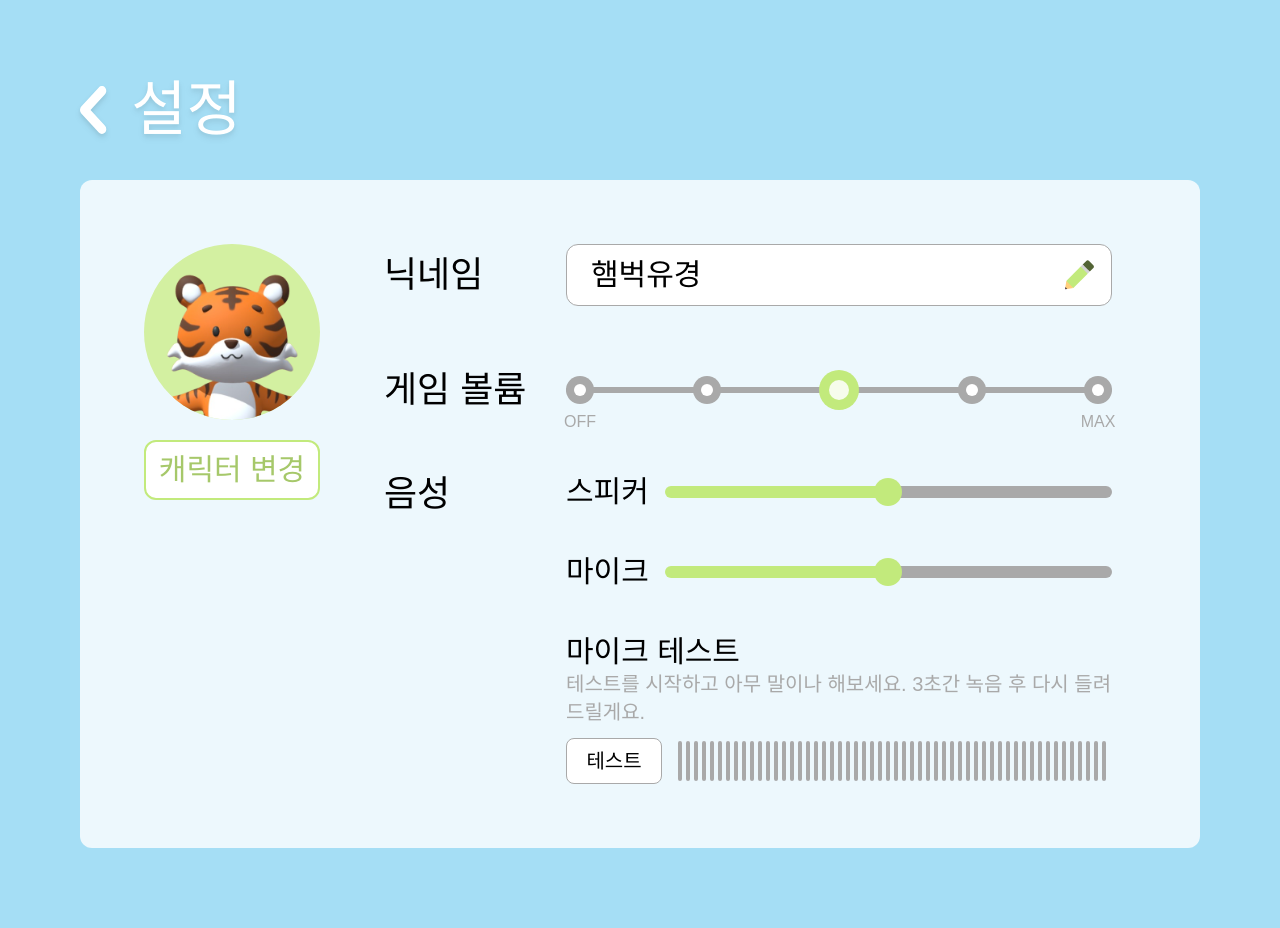
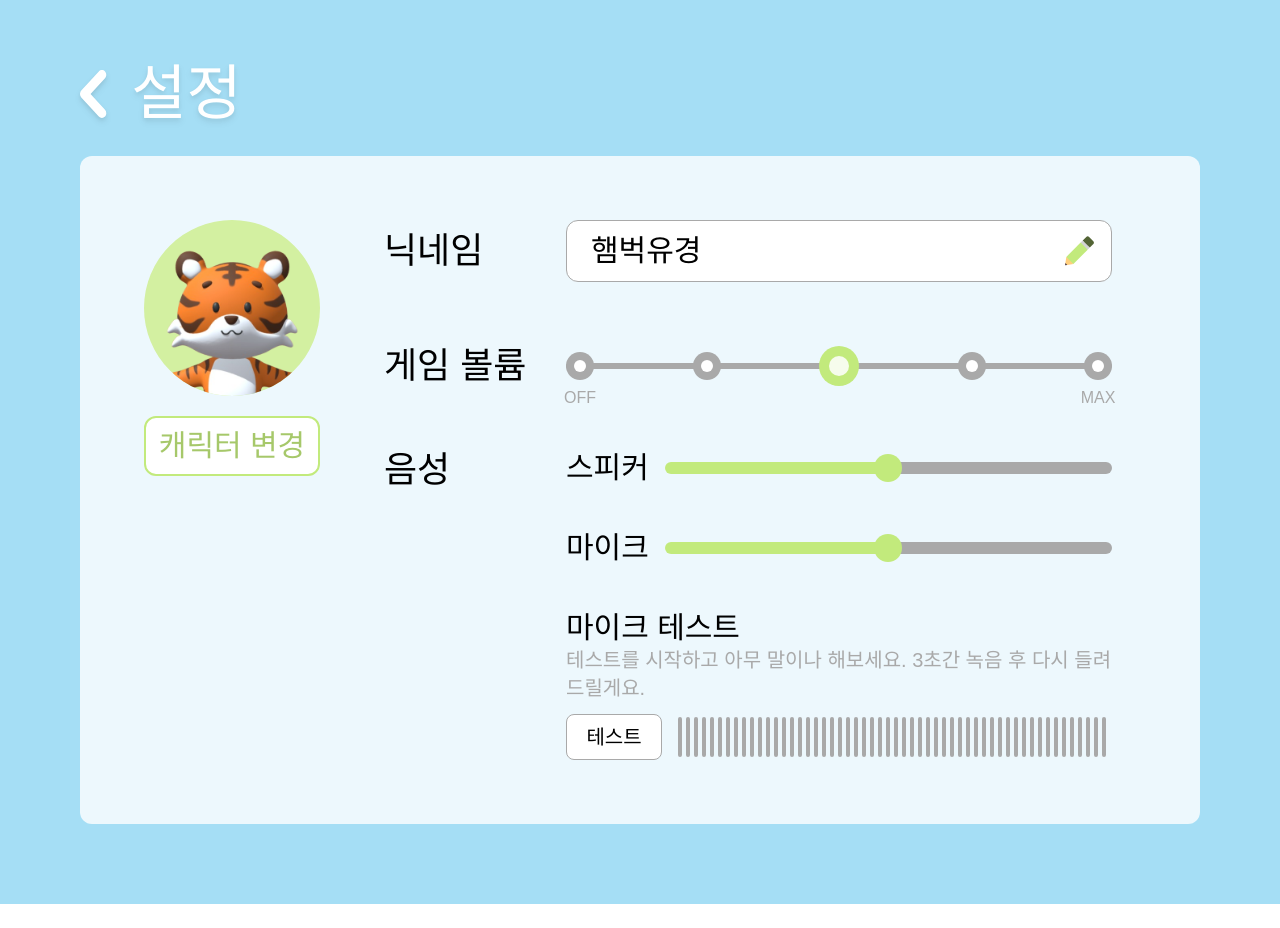
Before and after one commit to mysafedraw/Infra, a Next.js app in the folder frontend/: page /settings in a window 1280 px wide. After the commit the page ends 904 px from the top, so only its background shows below. Built offline with nearby package versions, Linux system fonts and the light colour scheme; a web font is replaced by a local one.

Commit message:
fix: 설정 페이지 size 수정

```diff
--- a/frontend/src/app/settings/page.tsx
+++ b/frontend/src/app/settings/page.tsx
@@ -6,8 +6,8 @@ import MicTest from './components/MicTest'
 
 export default function Settings() {
   return (
-    <div className="p-20 w-screen min-h-screen bg-secondary-500 flex flex-col">
-      <div className="flex items-center drop-shadow-md mb-10">
+    <div className="p-20 pt-16 w-full h-full min-h-screen bg-secondary-500 flex flex-col">
+      <div className="flex items-center drop-shadow-md mb-8">
         <Image
           src="/icons/back-arrow.svg"
           alt="back"
@@ -33,7 +33,7 @@ export default function Settings() {
             캐릭터 변경
           </button>
         </div>
-        <div className="ml-10 px-6 flex-grow space-y-16">
+        <div className="ml-10 px-6 flex-grow space-y-16 w-full">
           <NicknameInput />
           <GameVolumeControl />
           <div className="grid grid-cols-[1fr_3fr]">
```
